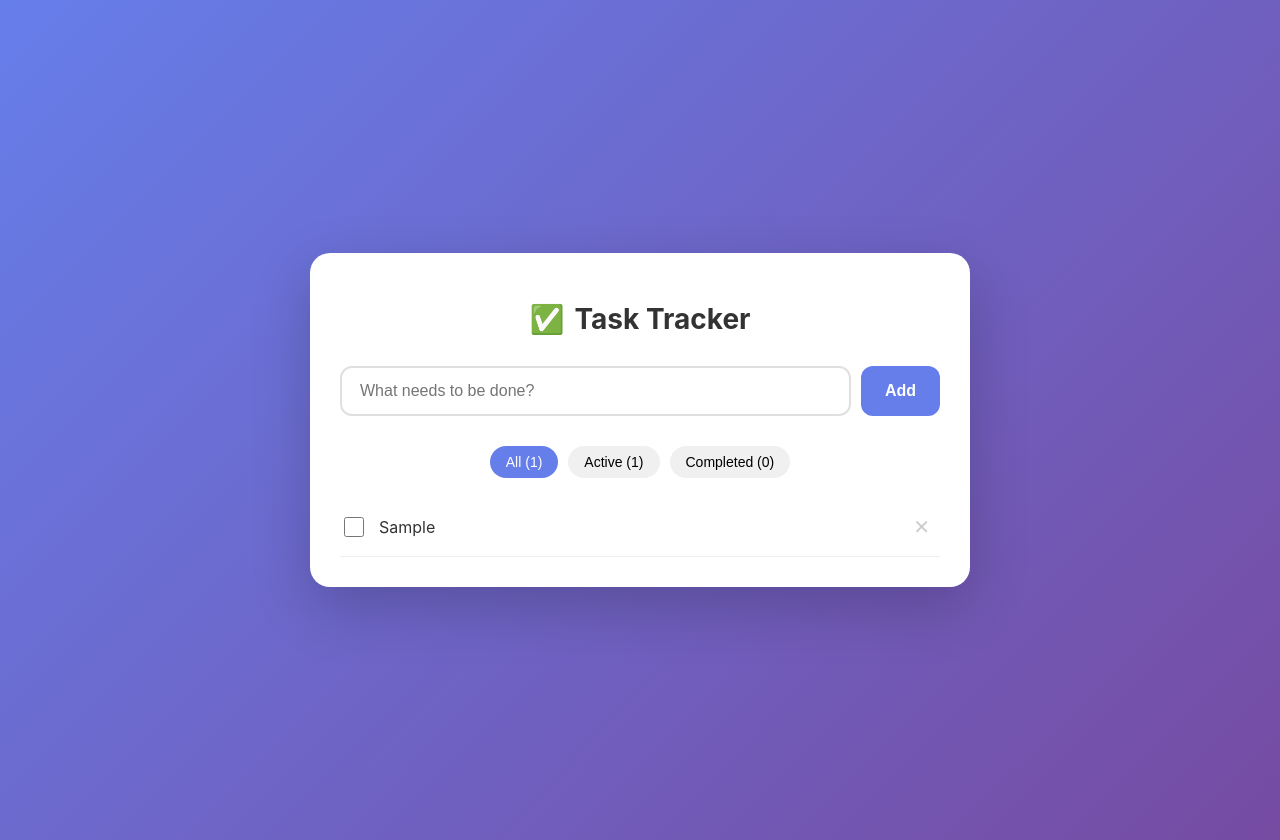
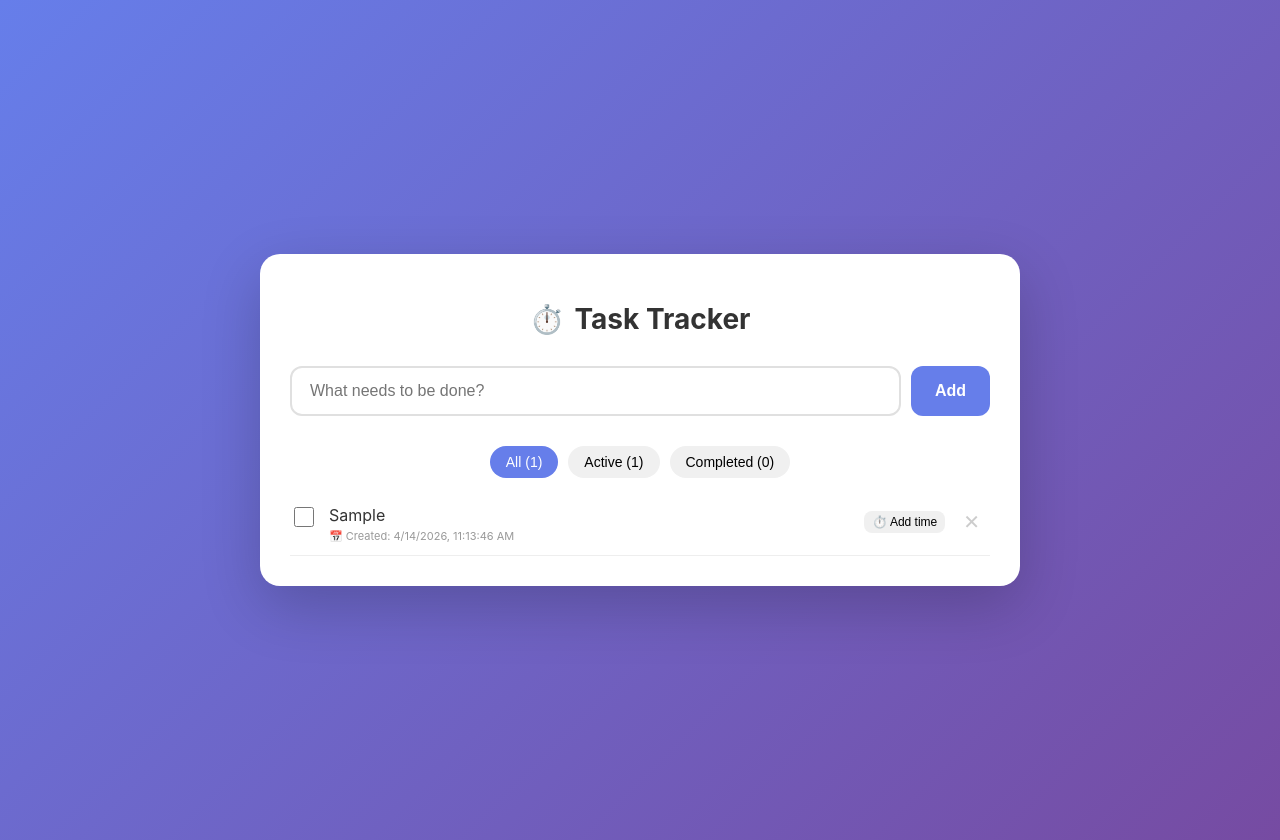
Before and after one commit to JackyChan0805/my-tasks-tracker, a React (Create React App) app: page / in a window 1280 px wide. Both pictures are taken after typing "Sample" into the empty fields and a click on the button "Add". Built offline with nearby package versions, Linux system fonts and the light colour scheme.

Commit message:
add time tracking

```diff
--- a/src/App.js
+++ b/src/App.js
@@ -3,7 +3,8 @@ import React, { useState, useEffect } from 'react';
 function App() {
   const [tasks, setTasks] = useState([]);
   const [input, setInput] = useState('');
-  const [filter, setFilter] = useState('all'); // 'all', 'active', 'completed'
+  const [filter, setFilter] = useState('all');
+  const [showTimeInput, setShowTimeInput] = useState(null);
 
   // Load tasks from localStorage when page loads
   useEffect(() => {
@@ -22,27 +23,71 @@ function App() {
     if (input.trim() === '') return;
 
     const newTask = {
-      id: Date.now(),  // Use timestamp as unique id
+      id: Date.now(),
       text: input,
-      done: false
+      done: false,
+      createdAt: Date.now(),
+      completedAt: null,
+      timeSpent: null
     };
     setTasks([...tasks, newTask]);
     setInput('');
   };
 
   const toggleDone = (id) => {
-    setTasks(tasks.map(task =>
-      task.id === id ? { ...task, done: !task.done } : task
-    ));
+    setTasks(tasks.map(task => {
+      if (task.id === id) {
+        const newDoneState = !task.done;
+        return {
+          ...task,
+          done: newDoneState,
+          completedAt: newDoneState ? Date.now() : null
+        };
+      }
+      return task;
+    }));
   };
 
   const deleteTask = (id) => {
-    if(window.confirm("Are you sure you want to delete this task?")){
+    if (window.confirm('Are you sure you want to delete this task?')) {
       setTasks(tasks.filter(task => task.id !== id));
     }
   };
 
-  // Filter tasks
+  const addTimeSpent = (id, minutes) => {
+    const time = parseInt(minutes, 10);
+    if (isNaN(time) || time <= 0) {
+      alert('Please enter a valid number (positive integer)');
+      return;
+    }
+    setTasks(tasks.map(task =>
+      task.id === id ? { ...task, timeSpent: time } : task
+    ));
+    setShowTimeInput(null);
+  };
+
+  const formatTime = (minutes) => {
+    if (!minutes && minutes !== 0) return null;
+    if (minutes < 60) return `${minutes} min`;
+    const hours = Math.floor(minutes / 60);
+    const mins = minutes % 60;
+    if (mins === 0) return `${hours} hr${hours > 1 ? 's' : ''}`;
+    return `${hours} hr ${mins} min`;
+  };
+
+  const getCompletionDuration = (task) => {
+    if (!task.completedAt || !task.createdAt) return null;
+    const durationMs = task.completedAt - task.createdAt;
+    const durationMinutes = Math.floor(durationMs / (1000 * 60));
+    return durationMinutes;
+  };
+
+  const formatDate = (timestamp) => {
+    if (!timestamp) return null;
+    const date = new Date(timestamp);
+    return date.toLocaleString();
+  };
+
   const filteredTasks = tasks.filter(task => {
     if (filter === 'active') return !task.done;
     if (filter === 'completed') return task.done;
@@ -52,18 +97,18 @@ function App() {
   const stats = {
     total: tasks.length,
     active: tasks.filter(t => !t.done).length,
-    completed: tasks.filter(t => t.done).length
+    completed: tasks.filter(t => t.done).length,
+    totalTime: tasks.reduce((sum, t) => sum + (t.timeSpent || 0), 0)
   };
 
   return (
     <div style={styles.container}>
       <div style={styles.card}>
         <h1 style={styles.title}>
-          <span style={styles.titleIcon}>✅</span>
+          <span style={styles.titleIcon}>⏱️</span>
           Task Tracker
         </h1>
 
-        {/* Input Section */}
         <div style={styles.inputSection}>
           <input
             type="text"
@@ -78,7 +123,6 @@ function App() {
           </button>
         </div>
 
-        {/* Filter Buttons */}
         <div style={styles.filterSection}>
           <button
             onClick={() => setFilter('all')}
@@ -100,7 +144,12 @@ function App() {
           </button>
         </div>
 
-        {/* Task List */}
+        {stats.totalTime > 0 && (
+          <div style={styles.statsBar}>
+            ⏱️ Total manual time: {formatTime(stats.totalTime)}
+          </div>
+        )}
+
         {filteredTasks.length === 0 ? (
           <div style={styles.emptyState}>
             <span style={styles.emptyIcon}>📭</span>
@@ -108,14 +157,19 @@ function App() {
           </div>
         ) : (
           <ul style={styles.taskList}>
-            {filteredTasks.map((task) => (
+            {filteredTasks.map((task) => {
+              const completionDuration = getCompletionDuration(task);
+              return (
                 <li key={task.id} style={styles.taskItem}>
+                  <div style={styles.taskContent}>
+                    <div style={styles.taskLeft}>
                       <input
                         type="checkbox"
                         checked={task.done}
                         onChange={() => toggleDone(task.id)}
                         style={styles.checkbox}
                       />
+                      <div style={{ flex: 1 }}>
                         <span
                           style={{
                             ...styles.taskText,
@@ -125,14 +179,73 @@ function App() {
                         >
                           {task.text}
                         </span>
+
+                        <div style={styles.timeMeta}>
+                          📅 Created: {formatDate(task.createdAt)}
+                        </div>
+
+                        {task.done && completionDuration !== null && (
+                          <div style={styles.timeMetaSuccess}>
+                            ✅ Completed in: {formatTime(completionDuration)}
+                          </div>
+                        )}
+
+                        {task.timeSpent && (
+                          <div style={styles.timeBadge}>
+                            ⏱️ Manual: {formatTime(task.timeSpent)}
+                          </div>
+                        )}
+                      </div>
+                    </div>
+                    <div style={styles.taskActions}>
+                      <button
+                        onClick={() => setShowTimeInput(task.id)}
+                        style={styles.timeButton}
+                      >
+                        {task.timeSpent ? '✏️ Edit time' : '⏱️ Add time'}
+                      </button>
                       <button
                         onClick={() => deleteTask(task.id)}
                         style={styles.deleteButton}
                       >
                         ✕
                       </button>
+                    </div>
+                  </div>
+                  {showTimeInput === task.id && (
+                    <div style={styles.timeInputContainer}>
+                      <input
+                        type="number"
+                        placeholder="Minutes spent"
+                        style={styles.timeInput}
+                        autoFocus
+                        defaultValue={task.timeSpent || ''}
+                        onKeyDown={(e) => {
+                          if (e.key === 'Enter') {
+                            addTimeSpent(task.id, e.target.value);
+                          }
+                        }}
+                      />
+                      <button
+                        onClick={(e) => {
+                          const input = e.target.previousSibling;
+                          addTimeSpent(task.id, input.value);
+                        }}
+                        style={styles.timeConfirmButton}
+                      >
+                        Save
+                      </button>
+                      <button
+                        onClick={() => setShowTimeInput(null)}
+                        style={styles.timeCancelButton}
+                      >
+                        Cancel
+                      </button>
+                    </div>
+                  )}
                 </li>
-            ))}
+              );
+            })}
           </ul>
         )}
       </div>
@@ -140,7 +253,6 @@ function App() {
   );
 }
 
-// Styles
 const styles = {
   container: {
     minHeight: '100vh',
@@ -151,7 +263,7 @@ const styles = {
     padding: '20px'
   },
   card: {
-    maxWidth: '600px',
+    maxWidth: '700px',
     width: '100%',
     backgroundColor: 'white',
     borderRadius: '20px',
@@ -180,7 +292,7 @@ const styles = {
     border: '2px solid #e0e0e0',
     borderRadius: '12px',
     outline: 'none',
-    transition: 'border-color 0.2s'
+    transition: 'borderColor 0.2s'
   },
   addButton: {
     padding: '14px 24px',
@@ -191,12 +303,12 @@ const styles = {
     border: 'none',
     borderRadius: '12px',
     cursor: 'pointer',
-    transition: 'background-color 0.2s'
+    transition: 'opacity 0.2s'
   },
   filterSection: {
     display: 'flex',
     gap: '10px',
-    marginBottom: '20px',
+    marginBottom: '15px',
     justifyContent: 'center'
   },
   filterButton: {
@@ -212,35 +324,82 @@ const styles = {
     backgroundColor: '#667eea',
     color: 'white'
   },
+  statsBar: {
+    textAlign: 'center',
+    padding: '10px',
+    marginBottom: '15px',
+    backgroundColor: '#f0f0f0',
+    borderRadius: '10px',
+    fontSize: '14px',
+    color: '#555'
+  },
   taskList: {
     listStyle: 'none',
     padding: 0,
     margin: 0
   },
   taskItem: {
-    display: 'flex',
-    alignItems: 'center',
     padding: '12px 0',
     borderBottom: '1px solid #eee',
     animation: 'fadeIn 0.3s ease'
   },
+  taskContent: {
+    display: 'flex',
+    justifyContent: 'space-between',
+    alignItems: 'flex-start'
+  },
+  taskLeft: {
+    display: 'flex',
+    alignItems: 'flex-start',
+    gap: '12px',
+    flex: 1
+  },
   checkbox: {
     width: '20px',
     height: '20px',
-    marginRight: '15px',
+    marginTop: '2px',
     cursor: 'pointer',
     accentColor: '#667eea'
   },
   taskText: {
-    flex: 1,
     fontSize: '16px',
     color: '#333',
     cursor: 'pointer',
-    transition: 'color 0.2s'
+    transition: 'color 0.2s',
+    display: 'inline-block'
   },
   taskTextCompleted: {
     textDecoration: 'line-through',
     color: '#aaa'
+  },
+  timeMeta: {
+    fontSize: '11px',
+    color: '#999',
+    marginTop: '4px'
+  },
+  timeMetaSuccess: {
+    fontSize: '11px',
+    color: '#4caf50',
+    marginTop: '2px'
+  },
+  timeBadge: {
+    fontSize: '11px',
+    color: '#667eea',
+    marginTop: '2px'
+  },
+  taskActions: {
+    display: 'flex',
+    gap: '8px',
+    alignItems: 'center'
+  },
+  timeButton: {
+    backgroundColor: '#f0f0f0',
+    border: 'none',
+    fontSize: '12px',
+    padding: '4px 8px',
+    borderRadius: '8px',
+    cursor: 'pointer',
+    transition: 'background 0.2s'
   },
   deleteButton: {
     backgroundColor: 'transparent',
@@ -250,6 +409,37 @@ const styles = {
     color: '#ccc',
     transition: 'color 0.2s',
     padding: '5px 10px'
+  },
+  timeInputContainer: {
+    marginTop: '10px',
+    display: 'flex',
+    gap: '8px',
+    paddingLeft: '32px'
+  },
+  timeInput: {
+    flex: 1,
+    padding: '8px 12px',
+    fontSize: '14px',
+    border: '1px solid #ddd',
+    borderRadius: '8px',
+    outline: 'none'
+  },
+  timeConfirmButton: {
+    padding: '8px 16px',
+    fontSize: '14px',
+    backgroundColor: '#667eea',
+    color: 'white',
+    border: 'none',
+    borderRadius: '8px',
+    cursor: 'pointer'
+  },
+  timeCancelButton: {
+    padding: '8px 16px',
+    fontSize: '14px',
+    backgroundColor: '#f0f0f0',
+    border: 'none',
+    borderRadius: '8px',
+    cursor: 'pointer'
   },
   emptyState: {
     textAlign: 'center',
@@ -263,7 +453,6 @@ const styles = {
   }
 };
 
-// Add animation style to document
 const styleSheet = document.createElement('style');
 styleSheet.textContent = `
   @keyframes fadeIn {
@@ -282,9 +471,6 @@ styleSheet.textContent = `
   input:focus {
     border-color: #667eea;
   }
-  button:hover {
-    opacity: 0.85;
-  }
 `;
 document.head.appendChild(styleSheet);
 
```
Lines whose indentation alone changed are shown as unchanged.
